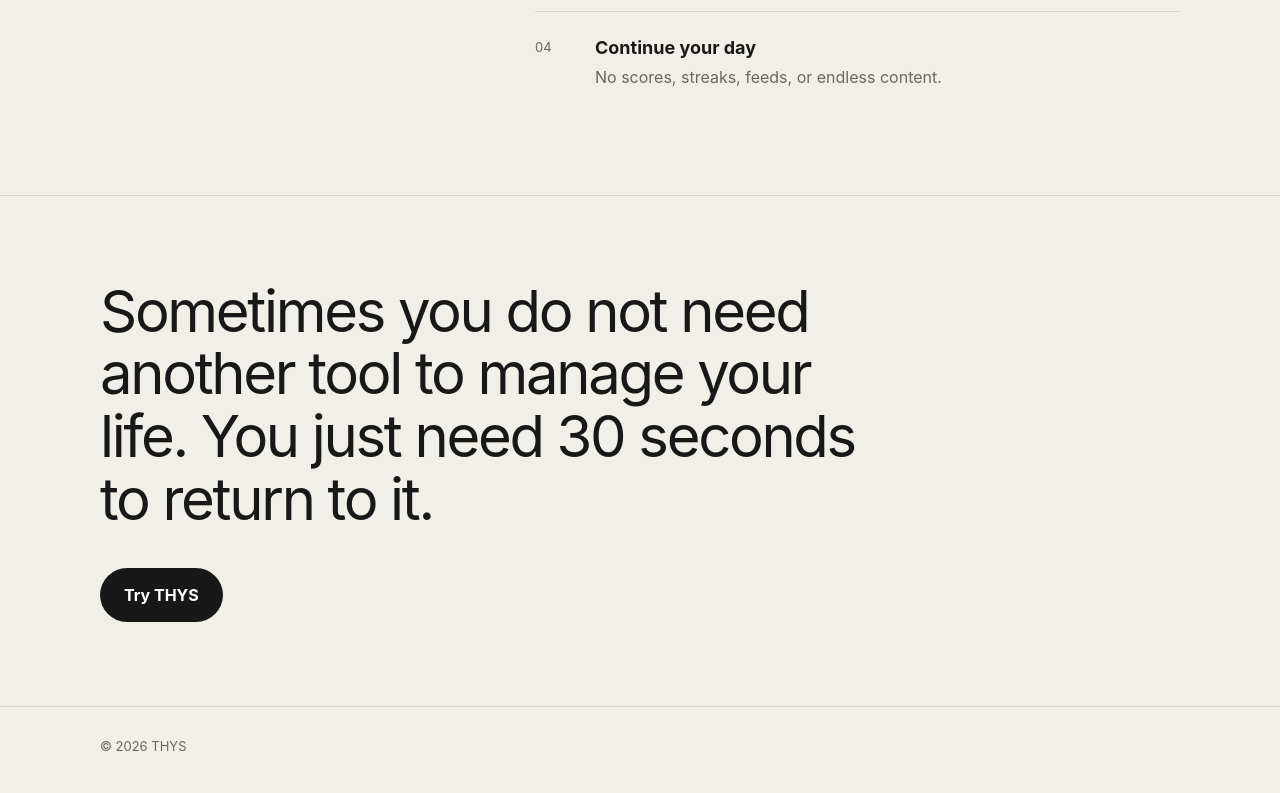
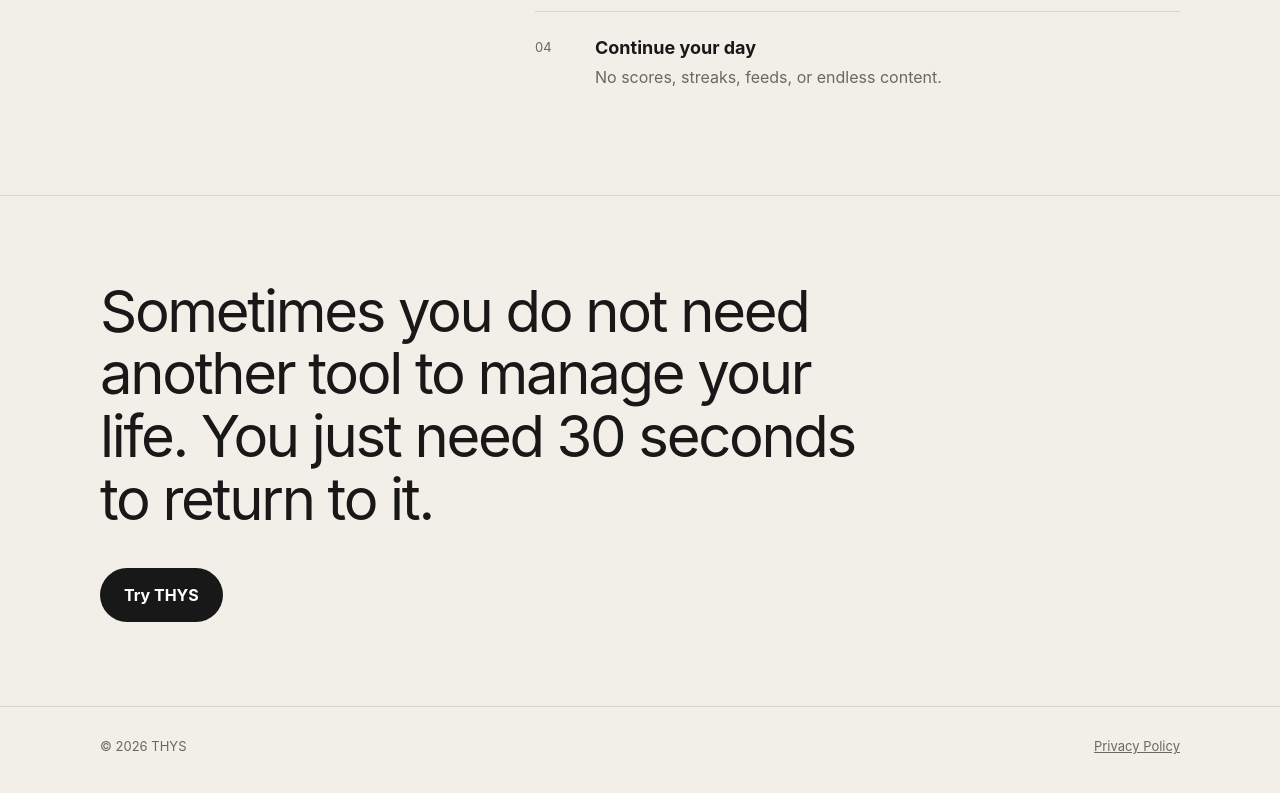
Before and after one commit to thysapp/thysapp.github.io, a plain HTML site: page index.html in a window 1280 px wide. Shown: the part 1344-2137 px from the top of the page. Drawn offline with Linux system fonts and the light colour scheme.

Commit message:
Update index.html

```diff
--- a/index.html
+++ b/index.html
@@ -347,7 +347,7 @@
     <div class="wrap footer-row">
       <span>© 2026 THYS</span>
       <!-- Replace with your privacy policy URL -->
-      <a href=https://thysapp.github.io/thys-privacy-policy/</a>
+  <a href="https://thysapp.github.io/thys-privacy-policy/" target="_blank">Privacy Policy</a>
     </div>
   </footer>
 
```
